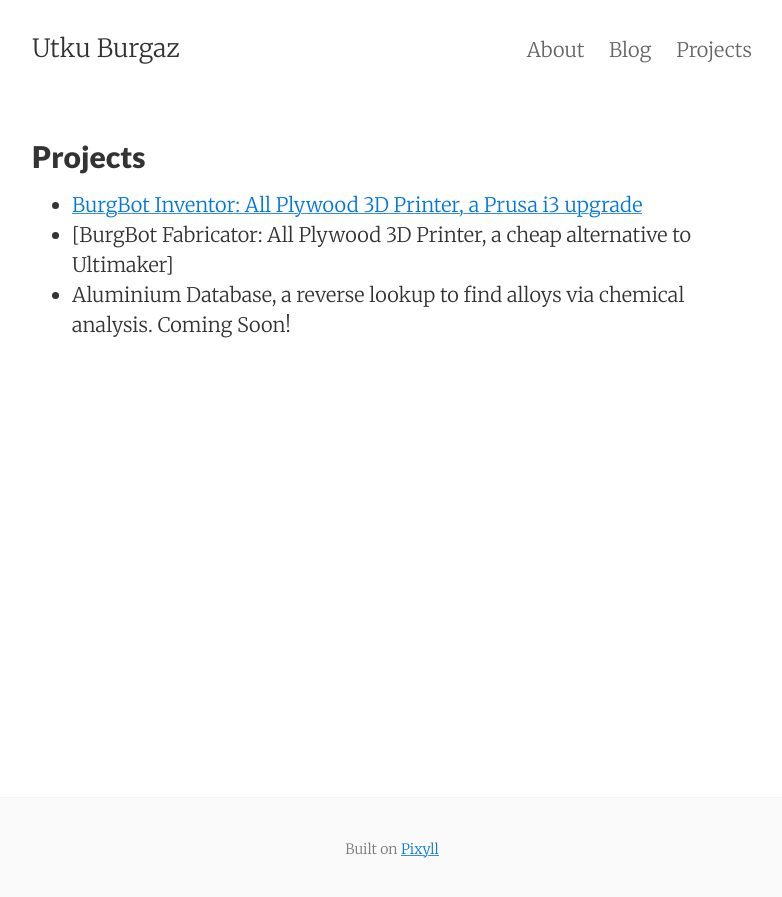
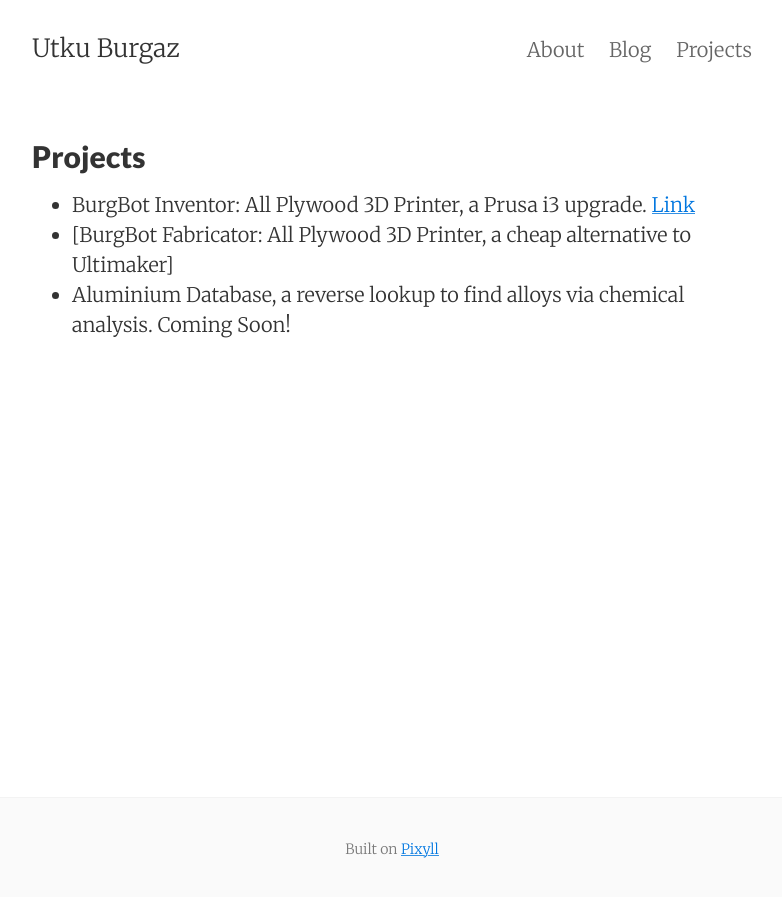
Before and after one commit to utkuburgaz/utkuburgaz.github.io, a Jekyll site: the page built from projects.md, in a window 1280 px wide. Shown: the top 897 px of the page, without its empty margins (248-1030 px from the left). Built offline with Jekyll 4.4.1, drawn with Linux system fonts in a browser that asks for light colours.

Commit message:
Update projects.md

```diff
--- a/projects.md
+++ b/projects.md
@@ -4,6 +4,6 @@ title: Projects
 permalink: /projects/
 ---
 
-* [BurgBot Inventor: All Plywood 3D Printer, a Prusa i3 upgrade](_posts/2016-10-31-all-plywood-prusa-i3-3d-printer-burgbot.md)
+* BurgBot Inventor: All Plywood 3D Printer, a Prusa i3 upgrade. [Link](/_posts/2016-10-31-all-plywood-prusa-i3-3d-printer-burgbot.md)
 * [BurgBot Fabricator: All Plywood 3D Printer, a cheap alternative to Ultimaker]
 * Aluminium Database, a reverse lookup to find alloys via chemical analysis. Coming Soon!
```
